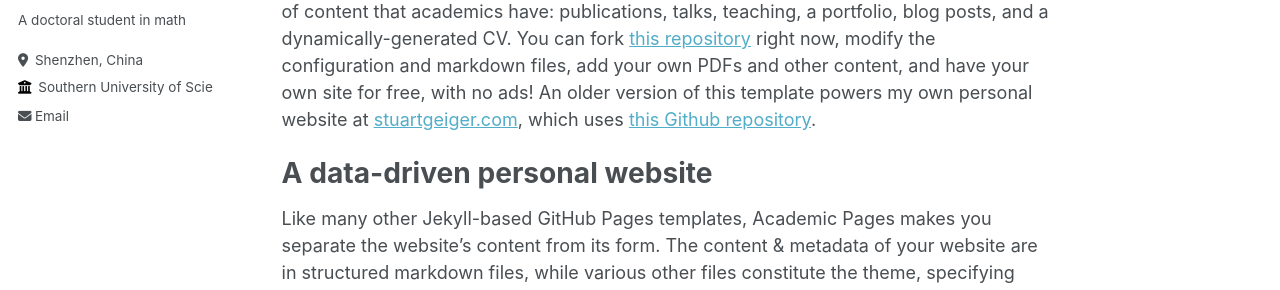
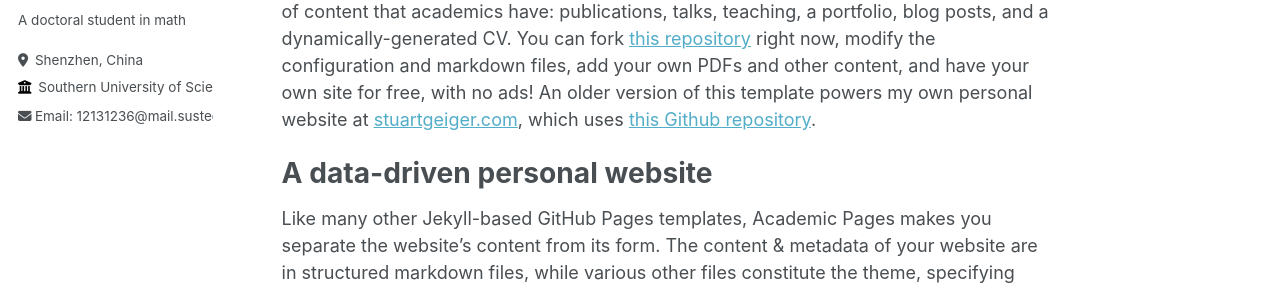
Before and after one commit to Wuyf19970105/Wuyf19970105.github.io, a Jekyll site: the page built from _pages/about.md, in a window 1280 px wide. Shown: the part 313-603 px from the top of the page. Built offline with Jekyll 4.4.1, drawn with Linux system fonts in a browser that asks for light colours.

Commit message:
Update ui-text.yml
Signed-off-by: Yifan Wu <148335396+Wuyf19970105@users.noreply.github.com>

```diff
--- a/_data/ui-text.yml
+++ b/_data/ui-text.yml
@@ -25,7 +25,7 @@ en: &DEFAULT_EN
   feed_label                 : "Feed"
   powered_by                 : "Powered by"
   website_label              : "Website"
-  email_label                : "Email"
+  email_label                : "Email: 12131236@mail.sustech.edu.cn"
   recent_posts               : "Recent Posts"
   undefined_wpm              : "Undefined parameter words_per_minute at _config.yml"
   comment_form_info          : "Your email address will not be published. Required fields are marked"
```
